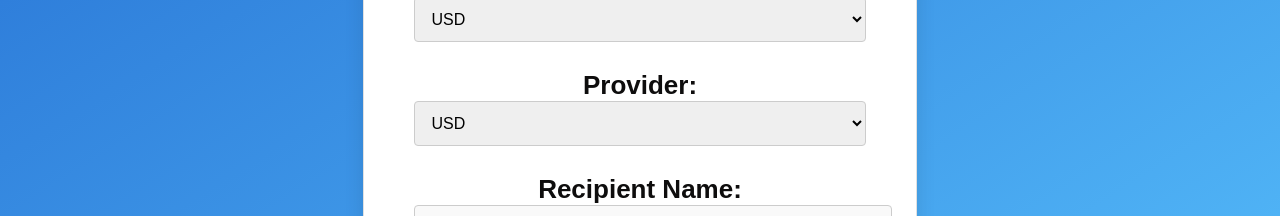
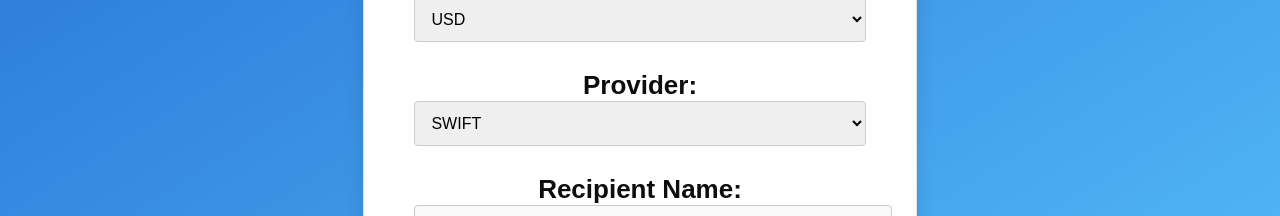
Before and after one commit to simone-eve/APDSPOE, a React (Create React App) app in the folder frontend/: page /PaymentForm in a window 1280 px wide. Shown: the part 194-410 px from the top of the page. Built offline with nearby package versions, Linux system fonts and the light colour scheme.

Commit message:
paymentForm update

```diff
--- a/frontend/src/PaymentForm.js
+++ b/frontend/src/PaymentForm.js
@@ -115,18 +115,6 @@ const PaymentForm = () => {
                     <label>
                         Currency:
                         <select value={currency} onChange={(e) => setCurrency(e.target.value)}>
-                            {/* Currency options... */}
-                            <option value="USD">USD</option>
-                            <option value="EUR">EUR</option>
-                            <option value="GBP">GBP</option>
-                            {/* Add more currencies as needed */}
-                        </select>
-                    </label>
-                </div>
-                <div>
-                    <label>
-                        Provider:
-                        <select value={provider} onChange={(e) => setProvider(e.target.value)}>
                         <option value="USD">USD</option>
                             <option value="EUR">EUR</option>
                             <option value="GBP">GBP</option>
@@ -289,6 +277,14 @@ const PaymentForm = () => {
                 </div>
                 <div>
                     <label>
+                        Provider:
+                        <select value={provider} onChange={(e) => setProvider(e.target.value)}>
+                        <option value="SWIFT">SWIFT</option>
+                        </select>
+                    </label>
+                </div>
+                <div>
+                    <label>
                         Recipient Name:
                         <input
                             type="text"
```
